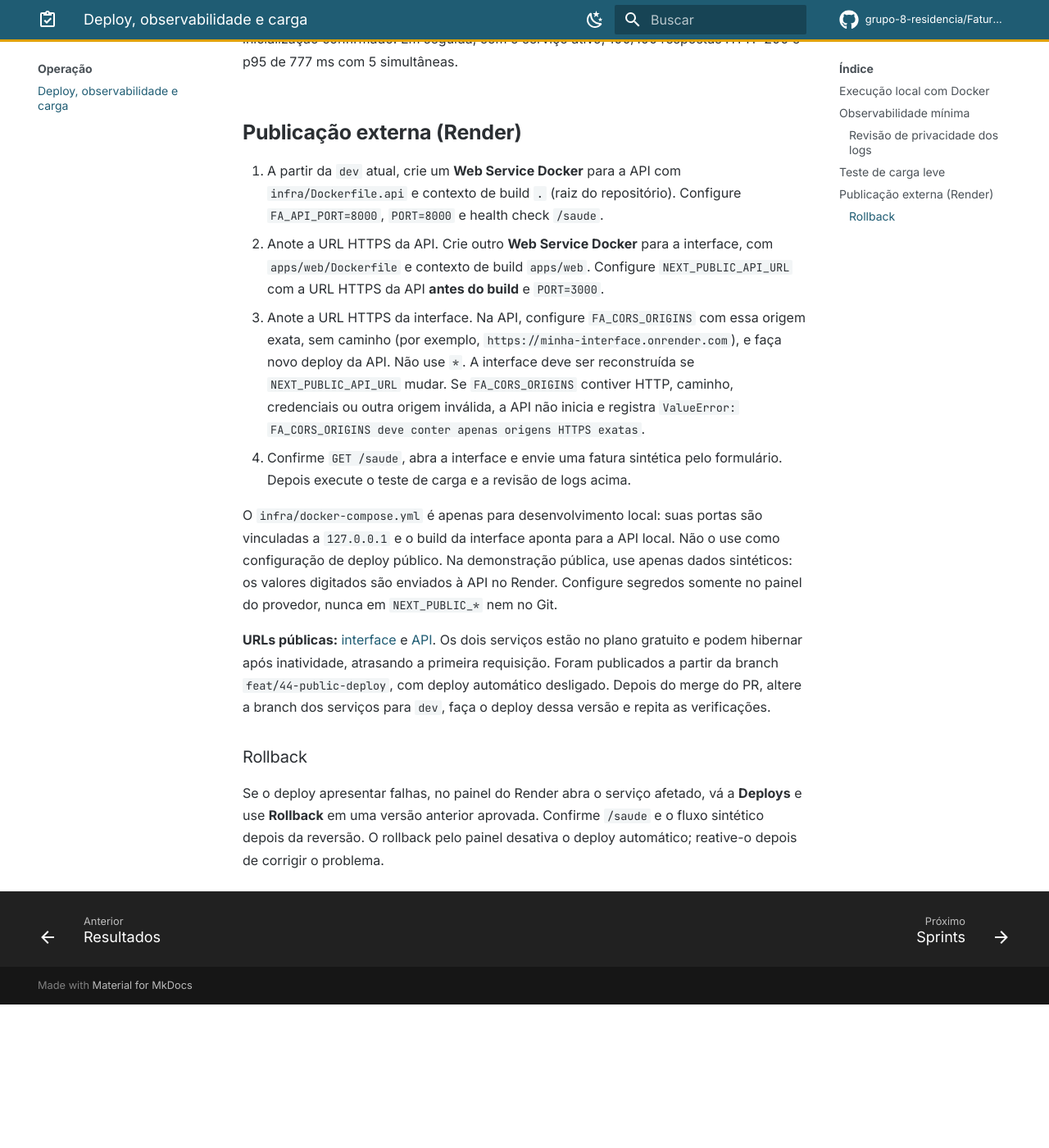
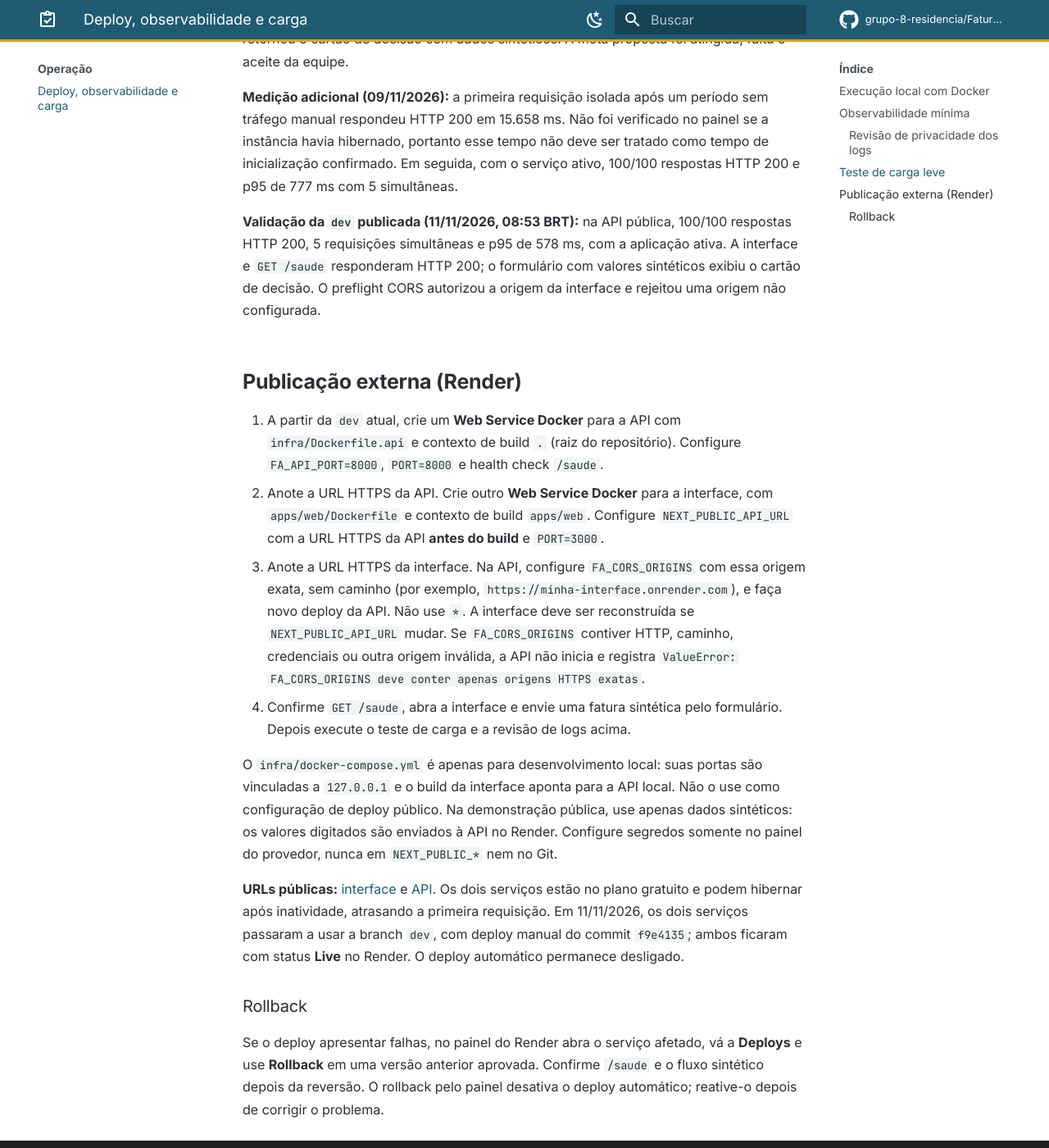
Before and after one commit to grupo-8-residencia/Fatura-Aberta, an MkDocs documentation site: the page built from docs/operacao/deploy-observabilidade-carga.md, in a window 1280 px wide and 1400 px high, scrolled down 2035 px. Shown: the whole window at 82% size. Built offline with MkDocs 1.6.1 and Material for MkDocs 9.7.7, drawn with Linux system fonts in a browser that asks for light colours; plug-ins that fetch from the network failed and are left out; comment, search, counter and statistics services are not loaded; before the commit the page ends 3260 px from its top, so only the background shows below that; some of the changed text lies outside the part shown.

Commit message:
docs(ops): registra validação pública da dev na issue 44

```diff
--- a/docs/operacao/deploy-observabilidade-carga.md
+++ b/docs/operacao/deploy-observabilidade-carga.md
@@ -34,6 +34,12 @@ mostrou método, caminho e status, sem o marcador ou corpo.
 HTTP 200 e 422. Em **Application logs** da API no Render, a busca pelo marcador
 fictício no intervalo de uma hora retornou "No matching logs". As entradas
 correspondentes mostraram método, caminho e status, sem corpo da requisição.
+
+**Revisão após publicação da `dev` (11/11/2026, 08:54 BRT):** uma requisição
+válida e outra inválida com marcador sintético retornaram HTTP 200 e 422.
+Em **Application logs** da API no Render, a busca pelo marcador no intervalo
+de uma hora retornou "No matching logs". As entradas correspondentes exibiram
+método, caminho e status, sem o corpo das requisições.
 
 ## Teste de carga leve
 
@@ -80,6 +86,12 @@ no painel se a instância havia hibernado, portanto esse tempo não deve ser
 tratado como tempo de inicialização confirmado. Em seguida, com o serviço
 ativo, 100/100 respostas HTTP 200 e p95 de 777 ms com 5 simultâneas.
 
+**Validação da `dev` publicada (11/11/2026, 08:53 BRT):** na API pública,
+100/100 respostas HTTP 200, 5 requisições simultâneas e p95 de 578 ms,
+com a aplicação ativa. A interface e `GET /saude` responderam HTTP 200;
+o formulário com valores sintéticos exibiu o cartão de decisão. O preflight
+CORS autorizou a origem da interface e rejeitou uma origem não configurada.
+
 ## Publicação externa (Render)
 
 1. A partir da `dev` atual, crie um **Web Service Docker** para a API com
@@ -107,9 +119,9 @@ nem no Git.
 **URLs públicas:** [interface](https://fatura-aberta-web-s6.onrender.com/) e
 [API](https://fatura-aberta-api-s6.onrender.com/saude). Os dois serviços estão
 no plano gratuito e podem hibernar após inatividade, atrasando a primeira
-requisição. Foram publicados a partir da branch `feat/44-public-deploy`, com
-deploy automático desligado. Depois do merge do PR, altere a branch dos
-serviços para `dev`, faça o deploy dessa versão e repita as verificações.
+requisição. Em 11/11/2026, os dois serviços passaram a usar a branch `dev`,
+com deploy manual do commit `f9e4135`; ambos ficaram com status **Live** no
+Render. O deploy automático permanece desligado.
 
 ### Rollback
 
```
